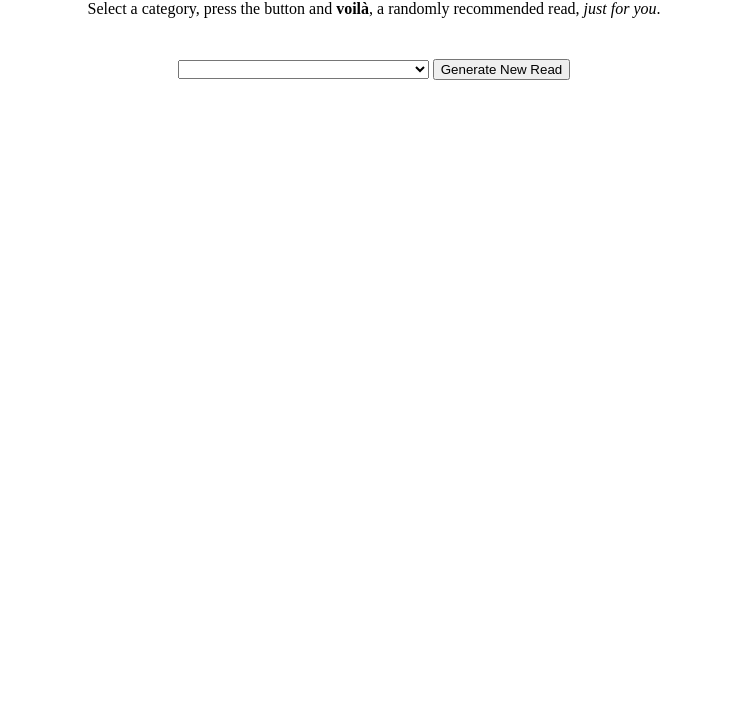
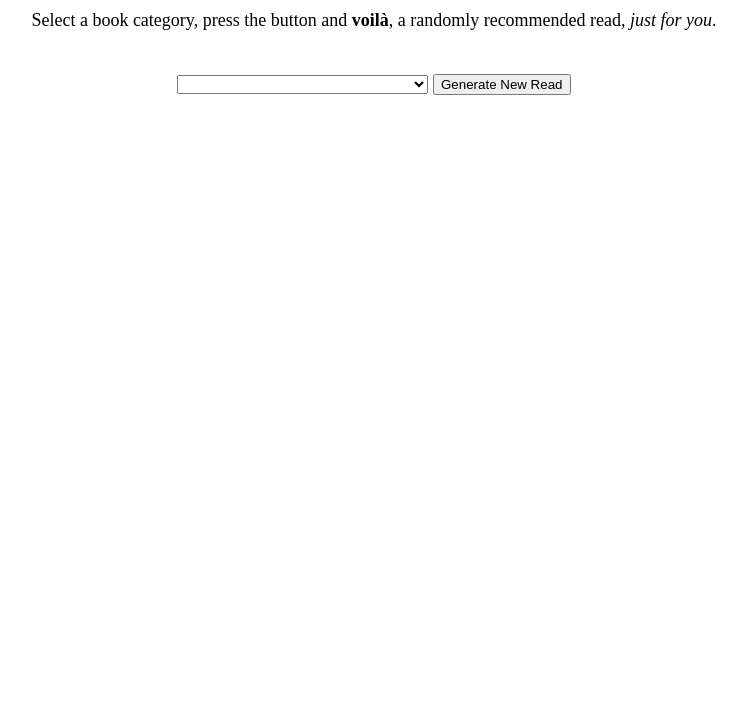
Before and after one commit to joeyrlee/The-New-York-Times-Capsule, a website: page index.html in a window 1280 px wide. Shown: the part 80-800 px from the top of the page, without its empty margins (266-1013 px from the left). Drawn offline with nearby package versions, Linux system fonts and the light colour scheme.

Commit message:
Minor font size enlargement

```diff
--- a/index.html
+++ b/index.html
@@ -12,7 +12,7 @@
 </head>
 <body>
   <h1>Randomly Recommended Reads</h1>
-  <p>Select a category, press the button and <strong>voilà</strong>, a randomly recommended read, <em>just for you</em>.</p>
+  <p>Select a book category, press the button and <strong>voilà</strong>, a randomly recommended read, <em>just for you</em>.</p>
 
   <div id="app">
 	  <!--<input type="radio" id="one" value="hardcover-fiction" v-model="selectedOption">
--- a/styles.css
+++ b/styles.css
@@ -1,5 +1,6 @@
 body {
   text-align: center;
+  font: 18px "Times New Roman";
 }
 
 button {
```
